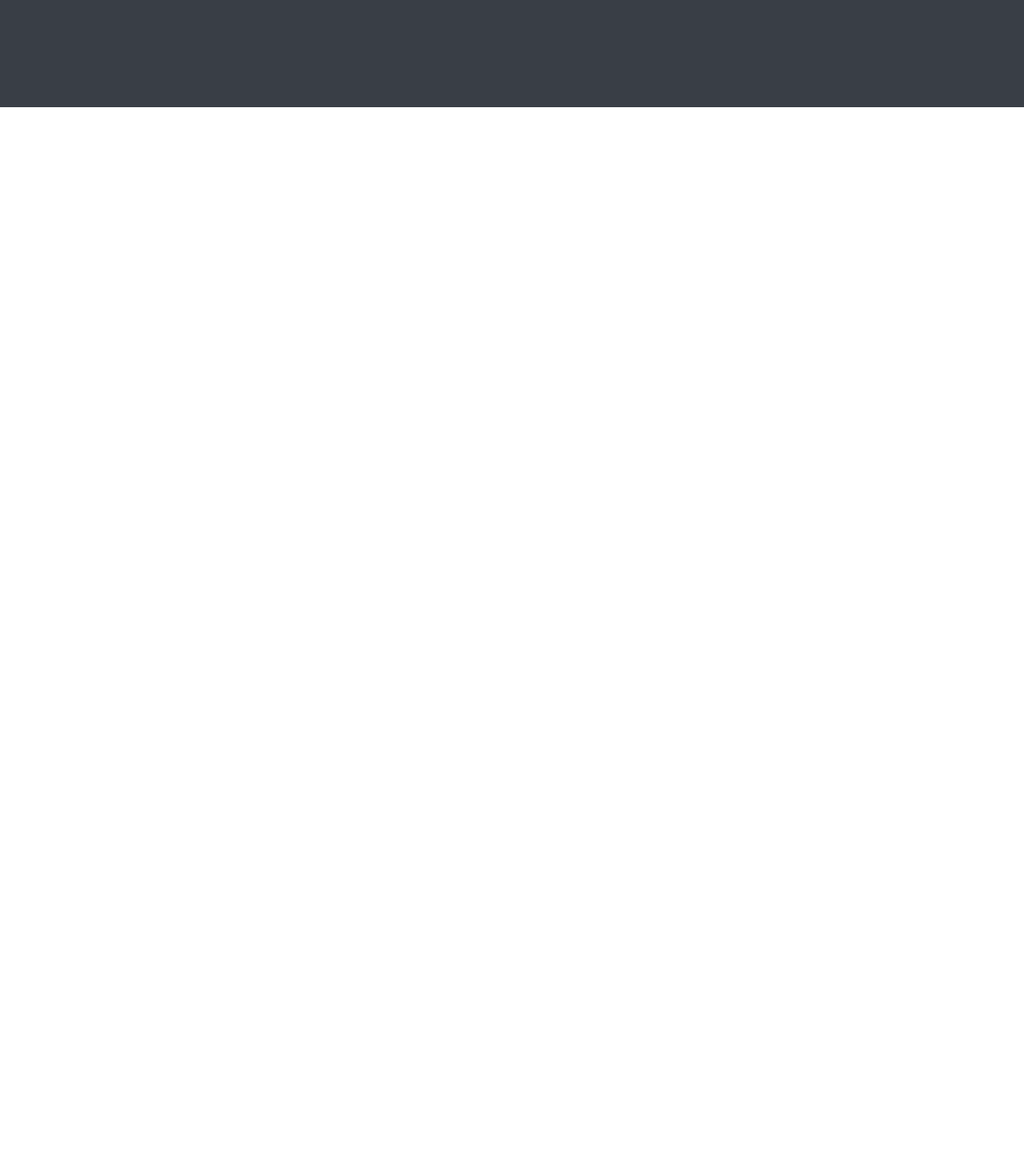
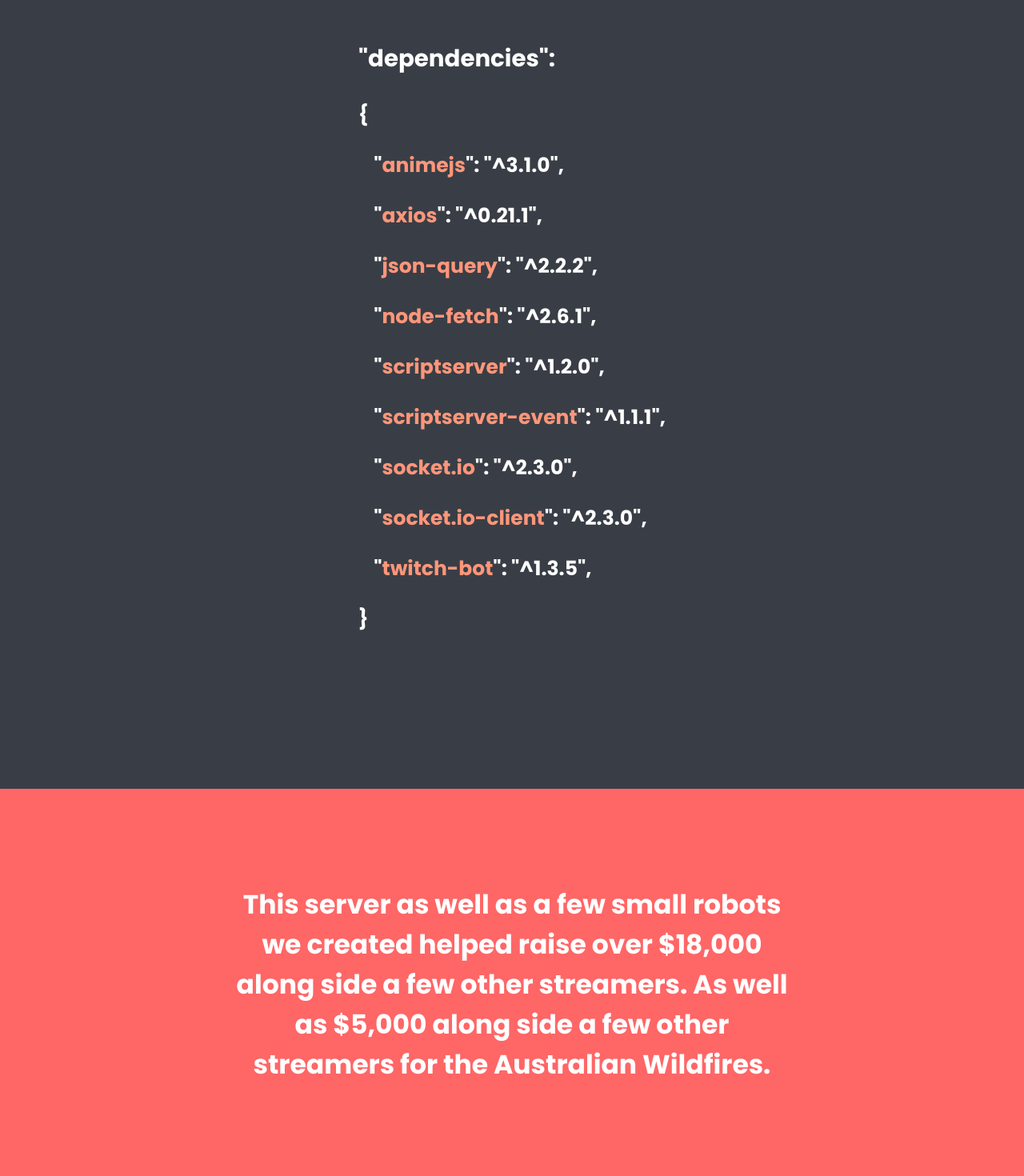
Before and after one commit to KhalidD98/personal-website, a React (Create React App) app: page /twitchmcserver in a window 1280 px wide. Shown: the part 2040-3510 px from the top of the page at 80% size. Before the commit the page ends 2174 px from the top, so only its background shows below. Built offline with nearby package versions, Linux system fonts and the light colour scheme.

Commit message:
Dependency Completed

```diff
--- a/src/MinecraftServer.js
+++ b/src/MinecraftServer.js
@@ -77,7 +77,47 @@
     },
     coloredText: {
         color: '#ff967a'
+    },
+    dependencies: {
+        marginLeft: '1.5vw',
+    },
+    dependecyTitle: {
+
+    },
+    dependencyColor: {
+        color: '#ff967a'
+    },
+    dependencyContainer: {
+        marginBottom: '16vh',
+        marginTop: '16vh',
+        fontSize: '25px',
+        [theme.breakpoints.down('xs')]: {
+            fontSize: '15px',
+        },
+    },
+    achievements: {
+        width: '45%',
+        [theme.breakpoints.down('sm')]: {
+            width: '75%'
+        },
+        display: 'block',
+        marginLeft: 'auto',
+        marginRight: 'auto',
+        width: '55vw',
+        textAlign: 'center',
+        margin: '10vh',
+    },
+    achievementText: {
+        fontSize: '33px',
+        [theme.breakpoints.down('sm')]: {
+            fontSize: '28px'
+        },
+    },
+    darkBackground: {
+        width: '100%',
+        background: '#FF6666',
     }
+
 }))
 
 export default function MinecraftServer({ data }) {
@@ -172,8 +212,32 @@
                 </Grid>
 
                 {/* Dependencies */}
-                <Grid item>
+                <Grid item className={classes.dependencyContainer}>
+                    <h3 className={classes.dependecyTitle}>"dependencies":</h3>
+                    <p>{"{"}</p>
+                    <div className={classes.dependencies}>
+                        <p>"<span className={classes.dependencyColor}>animejs</span>": "^3.1.0",</p>
+                        <p>"<span className={classes.dependencyColor}>axios</span>": "^0.21.1",</p>
+                        <p>"<span className={classes.dependencyColor}>json-query</span>": "^2.2.2",</p>
+                        <p>"<span className={classes.dependencyColor}>node-fetch</span>": "^2.6.1",</p>
+                        <p>"<span className={classes.dependencyColor}>scriptserver</span>": "^1.2.0",</p>
+                        <p>"<span className={classes.dependencyColor}>scriptserver-event</span>": "^1.1.1",</p>
+                        <p>"<span className={classes.dependencyColor}>socket.io</span>": "^2.3.0",</p>
+                        <p>"<span className={classes.dependencyColor}>socket.io-client</span>": "^2.3.0",</p>
+                        <p>"<span className={classes.dependencyColor}>twitch-bot</span>": "^1.3.5",</p>
+                    </div>
+                    <p>{"}"}</p>
+                </Grid>
 
+                {/* Achievements */}
+                <Grid item className={classes.darkBackground}>
+                    <div className={classes.achievements}>
+                        <p className={classes.achievementText}>
+                            This server as well as a few small robots we created helped raise over $18,000 along side a
+                            few other streamers. As well as $5,000 along side a few other streamers for the Australian
+                            Wildfires.
+                    </p>
+                    </div>
                 </Grid>
 
                 {/* More Examples */}
@@ -181,10 +245,6 @@
 
                 </Grid>
 
-                {/* Achievements */}
-                <Grid item>
-
-                </Grid>
 
                 {/* More info */}
                 <Grid item>
```
